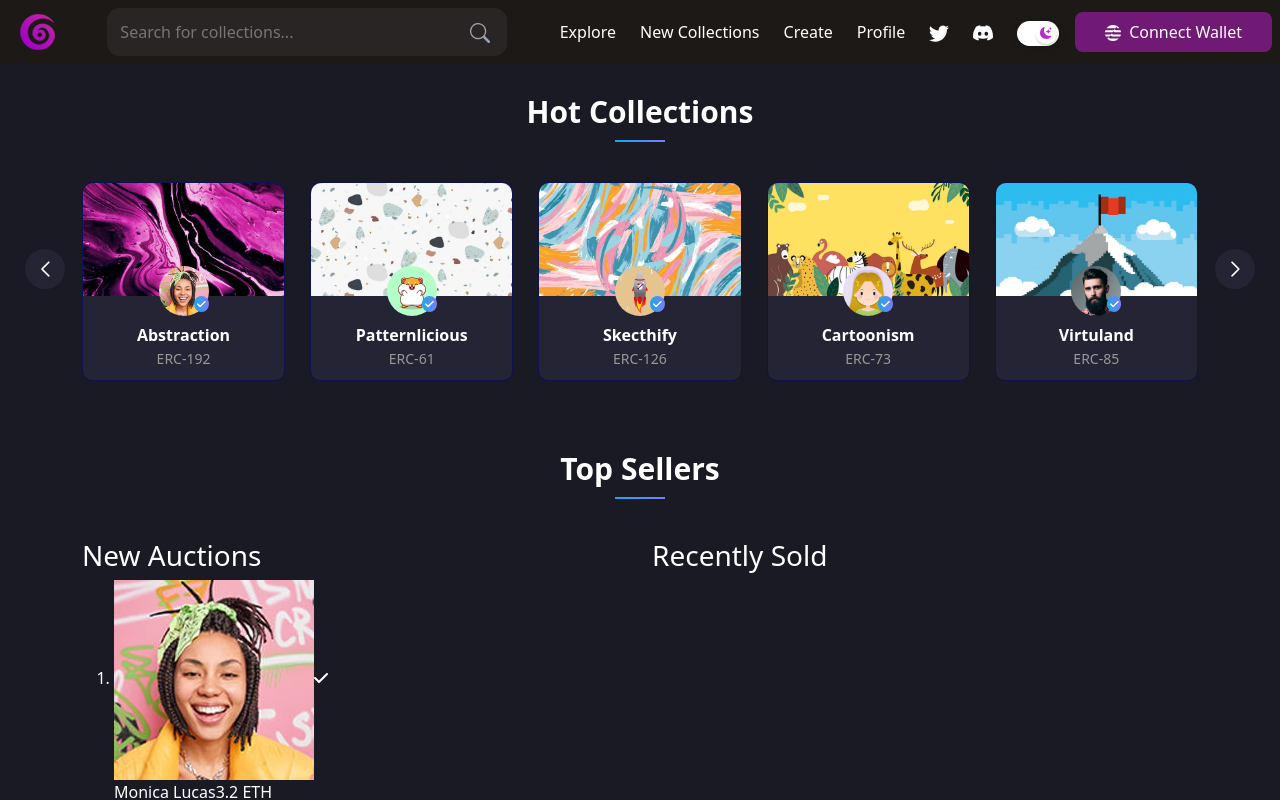
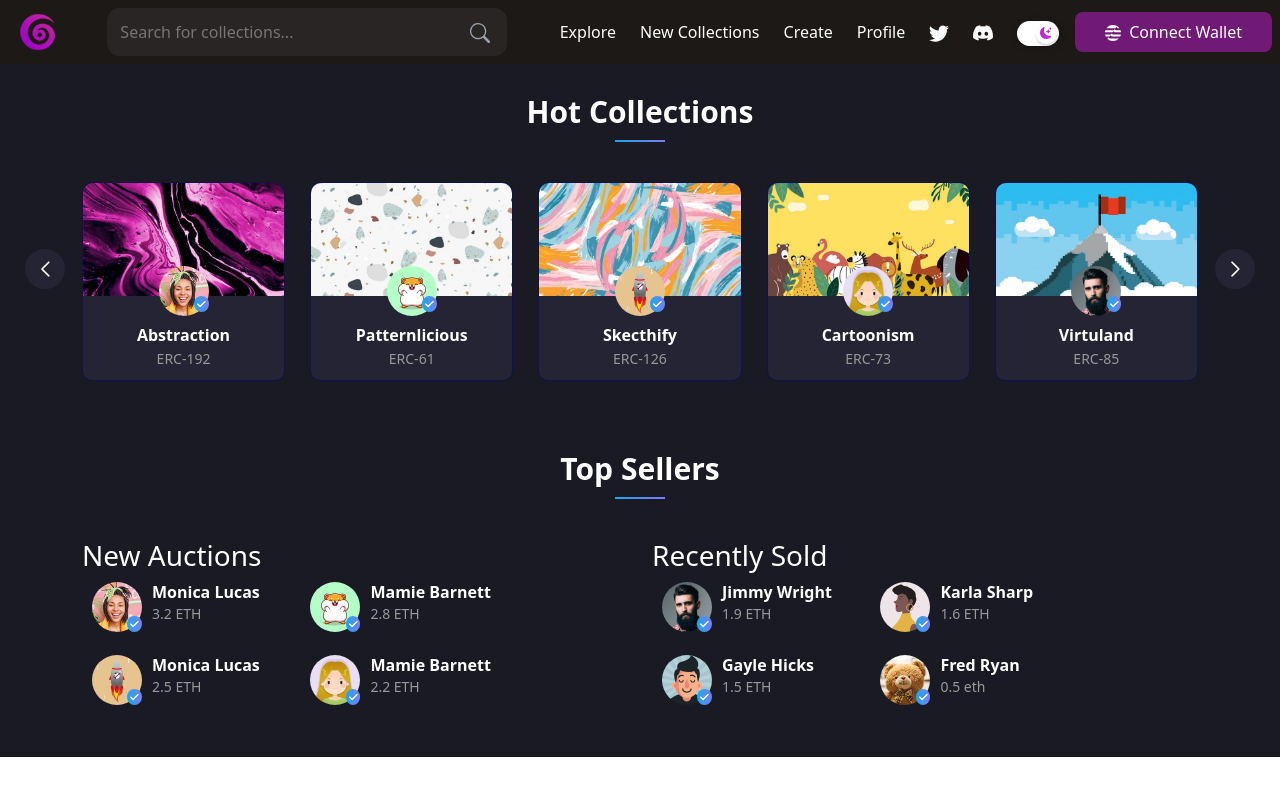
Before and after one commit to healer-1205/gigaland-blockchain, a React (Create React App) app: page / in a window 1280 px wide. Shown: the top 800 px of the page. Built offline with nearby package versions, Linux system fonts and the light colour scheme; what wagmi would draw is missing.

Commit message:
make home page section part

```diff
--- a/src/pages/Home/Home.scss
+++ b/src/pages/Home/Home.scss
@@ -2,3 +2,75 @@
   background-color: var(--collection-bg-color);
   color: var(--text-color);
 }
+
+.author_list {
+  display: flex;
+  flex-wrap: wrap;
+  list-style: none;
+  margin: 0;
+  padding: 0;
+}
+
+.author_list li {
+  position: relative;
+  margin-bottom: 30px;
+  min-width: 40%;
+  max-width: 80%;
+}
+
+.author_list_pp {
+  margin-top: 2px;
+  position: absolute;
+  display: inline-block;
+  width: 50px;
+  height: auto;
+  margin-left: 10px;
+  z-index: 10;
+}
+
+.author_list_pp img {
+  background: linear-gradient(to right, #1aa7ec 0%, #797ef6 100%);
+  width: 100%;
+  -webkit-border-radius: 100% !important;
+  position: relative;
+  z-index: 1;
+  transition: 0.2s ease;
+  outline: none;
+}
+
+.author_list_pp img:hover {
+  transform: scale(0.95);
+}
+
+.author_list_pp .checkIcon {
+  background: linear-gradient(to right, #1aa7ec 0%, #797ef6 100%);
+  color: #ffffff;
+  font-size: 10px;
+  padding: 3px;
+  position: absolute;
+  right: 0;
+  bottom: 0;
+  -webkit-border-radius: 100%;
+  z-index: 2;
+  display: inline-block;
+}
+
+.author_list_info {
+  font-weight: bold;
+  padding-left: 70px;
+}
+
+.author_list_info a {
+  color: var(--text-color);
+  text-decoration: none;
+  outline: 0;
+  transition: 0.3s;
+}
+
+.author_list_info span {
+  font-size: 14px;
+  display: block;
+  font-weight: 400;
+  line-height: 1.2rem;
+  color: #999999;
+}
--- a/src/pages/Home/Home.tsx
+++ b/src/pages/Home/Home.tsx
@@ -12,7 +12,7 @@ export const Home: React.FC = () => {
     <div className="home">
       <div id="top"></div>
       <Collection />
-      <Container className="sellers">
+      <Container className="sellers pb-30">
         <Row>
           <Col>
             <div className="text-center pt-30">
@@ -29,7 +29,7 @@ export const Home: React.FC = () => {
                 <div className="author_list_pp">
                   <Link to="/">
                     <img className="lazy" src={Images.Author1} alt="Author1" />
-                    <FontAwesomeIcon icon={faCheck} />
+                    <FontAwesomeIcon icon={faCheck} className="checkIcon" />
                   </Link>
                 </div>
                 <div className="author_list_info">
@@ -41,7 +41,7 @@ export const Home: React.FC = () => {
                 <div className="author_list_pp">
                   <Link to="/">
                     <img className="lazy" src={Images.Author2} alt="Author2" />
-                    <FontAwesomeIcon icon={faCheck} />
+                    <FontAwesomeIcon icon={faCheck} className="checkIcon" />
                   </Link>
                 </div>
                 <div className="author_list_info">
@@ -53,7 +53,7 @@ export const Home: React.FC = () => {
                 <div className="author_list_pp">
                   <Link to="/">
                     <img className="lazy" src={Images.Author3} alt="Author3" />
-                    <FontAwesomeIcon icon={faCheck} />
+                    <FontAwesomeIcon icon={faCheck} className="checkIcon" />
                   </Link>
                 </div>
                 <div className="author_list_info">
@@ -65,7 +65,7 @@ export const Home: React.FC = () => {
                 <div className="author_list_pp">
                   <Link to="/">
                     <img className="lazy" src={Images.Author4} alt="Author4" />
-                    <FontAwesomeIcon icon={faCheck} />
+                    <FontAwesomeIcon icon={faCheck} className="checkIcon" />
                   </Link>
                 </div>
                 <div className="author_list_info">
@@ -77,6 +77,56 @@ export const Home: React.FC = () => {
           </Col>
           <Col sm={12} md={6} lg={6}>
             <h3>Recently Sold</h3>
+            <ol className="author_list">
+              <li>
+                <div className="author_list_pp">
+                  <Link to="/">
+                    <img className="lazy" src={Images.Author5} alt="Author5" />
+                    <FontAwesomeIcon icon={faCheck} className="checkIcon" />
+                  </Link>
+                </div>
+                <div className="author_list_info">
+                  <Link to="/">Jimmy Wright</Link>
+                  <span>1.9 ETH</span>
+                </div>
+              </li>
+              <li>
+                <div className="author_list_pp">
+                  <Link to="/">
+                    <img className="lazy" src={Images.Author6} alt="Author6" />
+                    <FontAwesomeIcon icon={faCheck} className="checkIcon" />
+                  </Link>
+                </div>
+                <div className="author_list_info">
+                  <Link to="/">Karla Sharp</Link>
+                  <span>1.6 ETH</span>
+                </div>
+              </li>
+              <li>
+                <div className="author_list_pp">
+                  <Link to="/">
+                    <img className="lazy" src={Images.Author7} alt="Author7" />
+                    <FontAwesomeIcon icon={faCheck} className="checkIcon" />
+                  </Link>
+                </div>
+                <div className="author_list_info">
+                  <Link to="/">Gayle Hicks</Link>
+                  <span>1.5 ETH</span>
+                </div>
+              </li>
+              <li>
+                <div className="author_list_pp">
+                  <Link to="/">
+                    <img className="lazy" src={Images.Author12} alt="Author12" />
+                    <FontAwesomeIcon icon={faCheck} className="checkIcon" />
+                  </Link>
+                </div>
+                <div className="author_list_info">
+                  <Link to="/">Fred Ryan</Link>
+                  <span>0.5 eth</span>
+                </div>
+              </li>
+            </ol>
           </Col>
         </Row>
       </Container>
```
